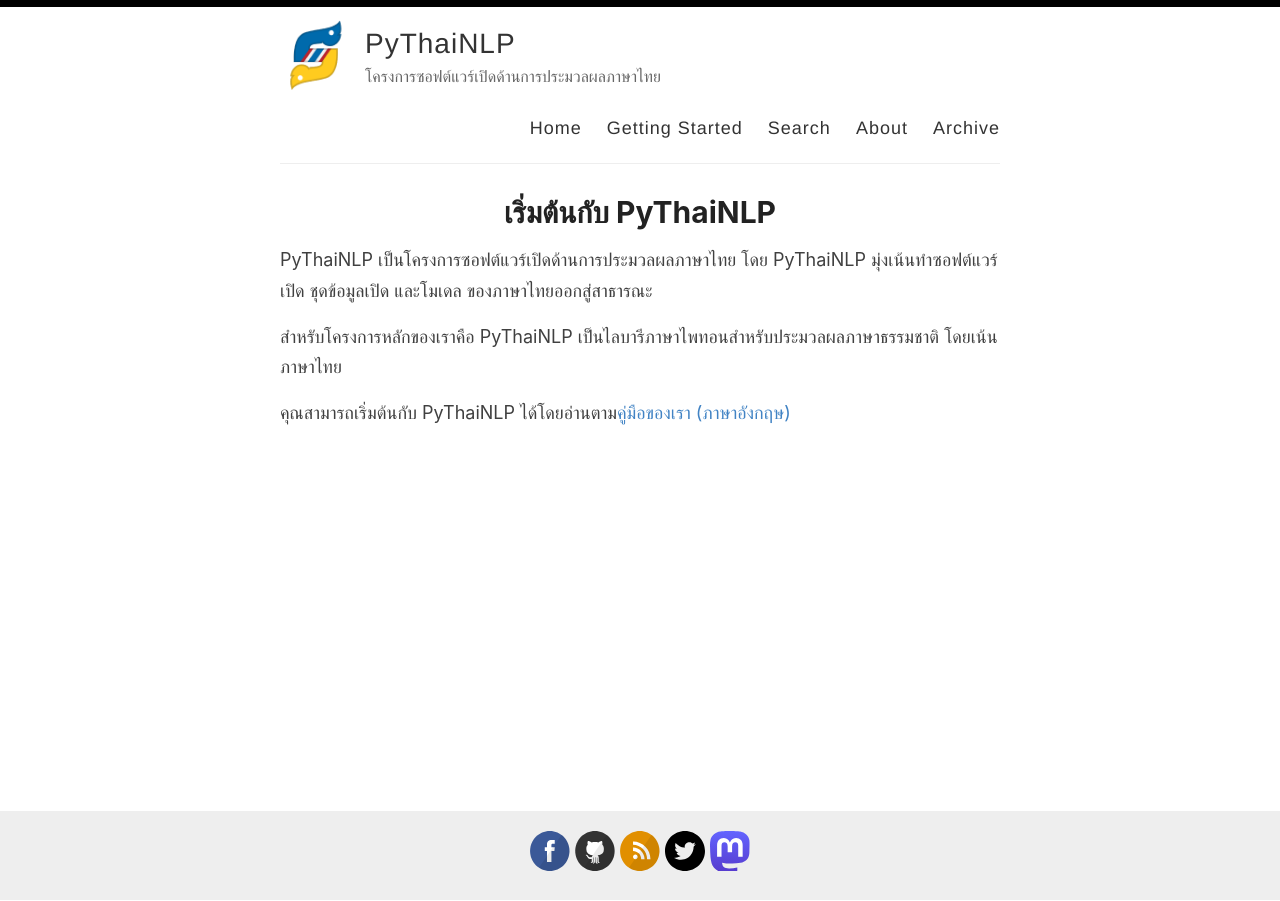
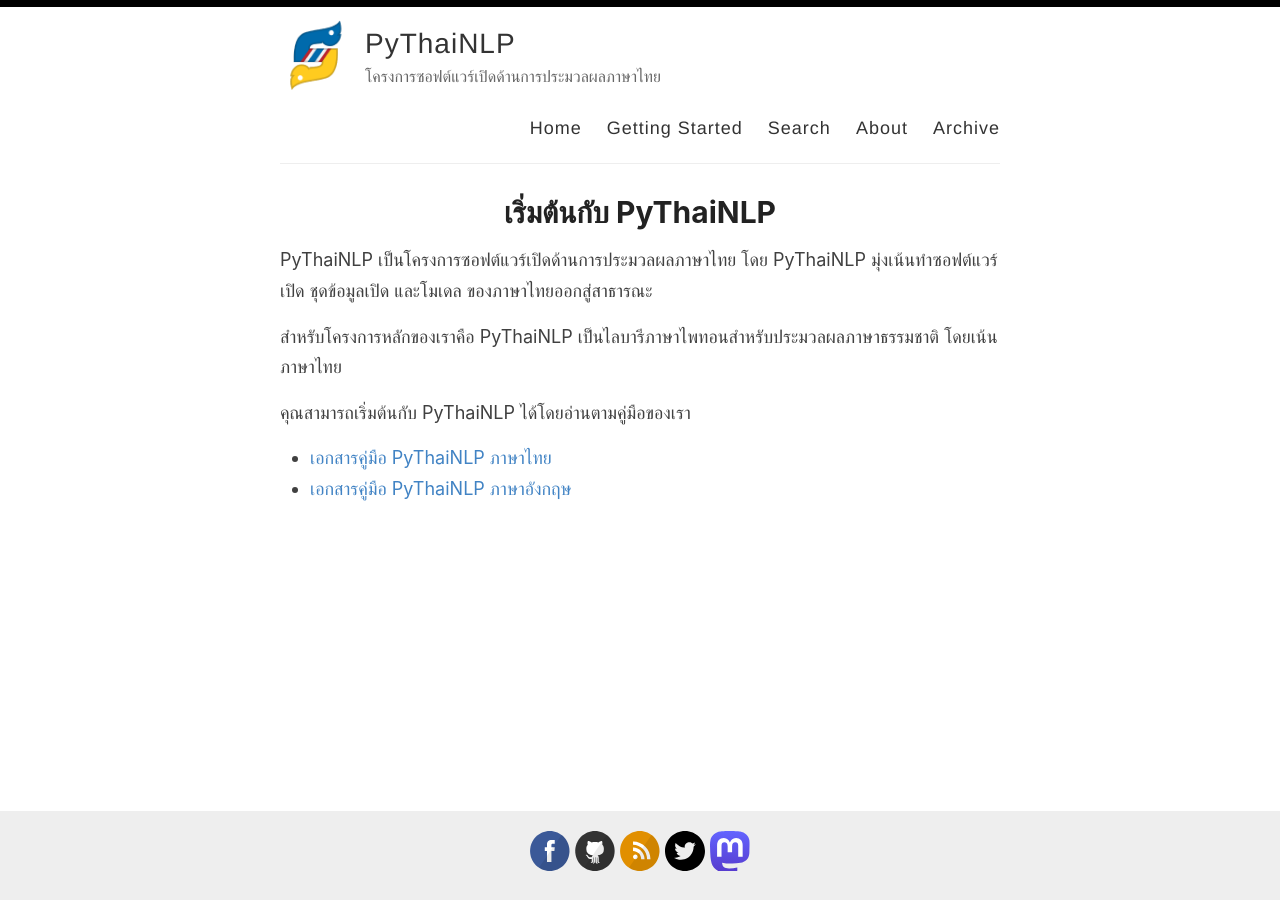
Before and after one commit to PyThaiNLP/th, a Jekyll site: the page built from _pages/getting-started.md, in a window 1280 px wide. Built offline with Jekyll 4.4.1, drawn with Linux system fonts in a browser that asks for light colours.

Commit message:
Update getting-started.md

```diff
--- a/_pages/getting-started.md
+++ b/_pages/getting-started.md
@@ -8,4 +8,7 @@ PyThaiNLP เป็นโครงการซอฟต์แวร์เปิ
 
 สำหรับโครงการหลักของเราคือ PyThaiNLP เป็นไลบารีภาษาไพทอนสำหรับประมวลผลภาษาธรรมชาติ โดยเน้นภาษาไทย
 
-คุณสามารถเริ่มต้นกับ PyThaiNLP ได้โดยอ่านตาม[คู่มือของเรา (ภาษาอังกฤษ)](https://pythainlp.github.io/tutorials/)
+คุณสามารถเริ่มต้นกับ PyThaiNLP ได้โดยอ่านตามคู่มือของเรา
+
+- [เอกสารคู่มือ PyThaiNLP ภาษาไทย](https://pythainlp.github.io/thai-tutorials/index.html)
+- [เอกสารคู่มือ PyThaiNLP ภาษาอังกฤษ](https://pythainlp.github.io/tutorials/)
```
